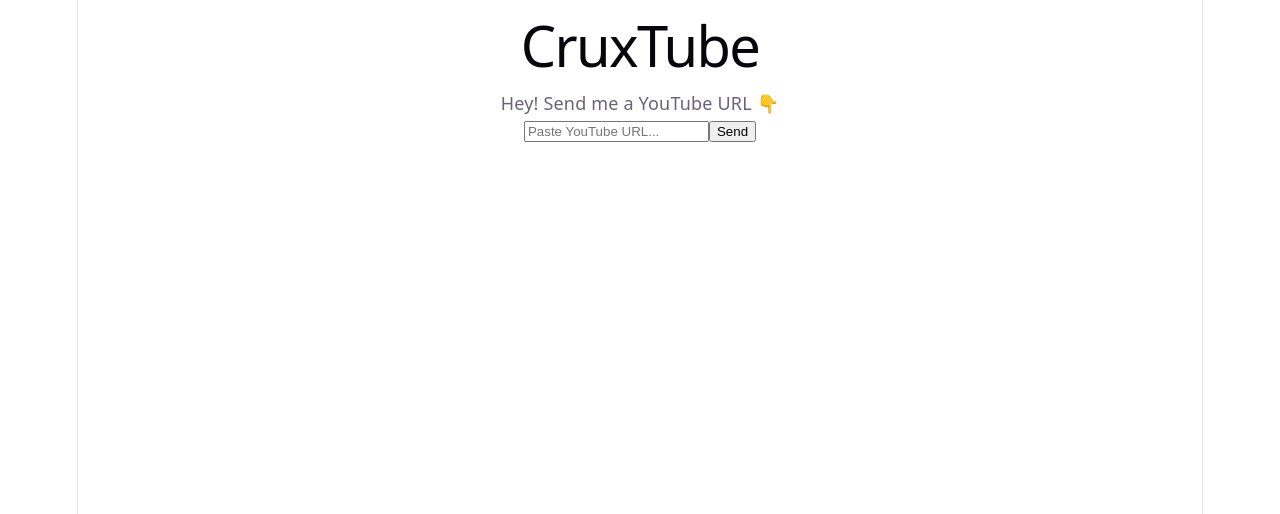
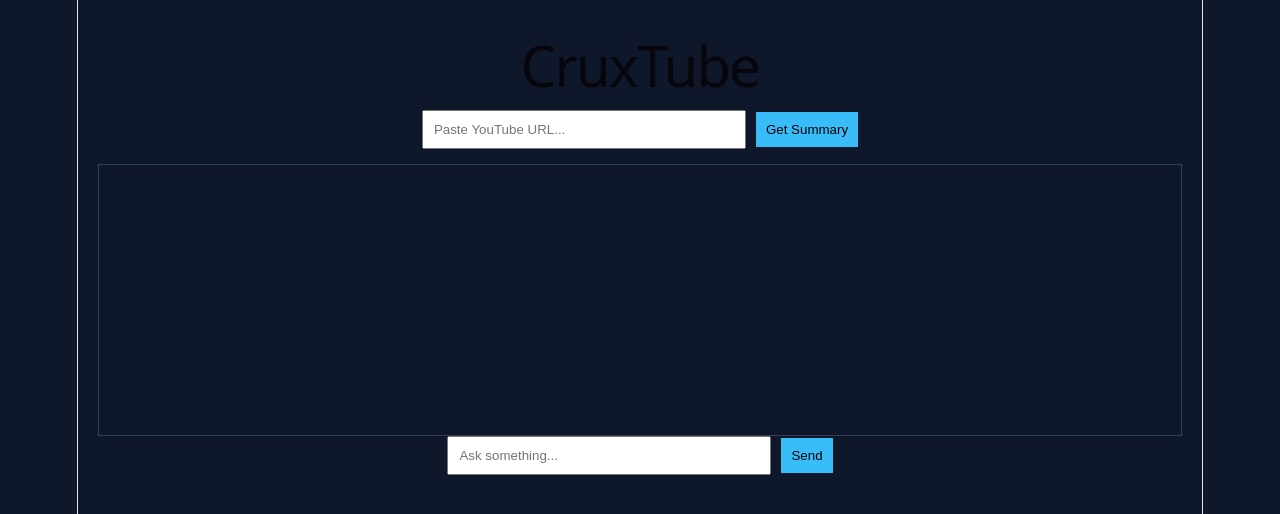
Before and after one commit to Yousufkhalid7/CruxTube, a React (Vite) app in the folder client/: page / in a window 1280 px wide. Shown: the top 514 px of the page. Built offline with nearby package versions, Linux system fonts and the light colour scheme.

Commit message:
Fix: Minor changes

```diff
--- a/client/src/App.jsx
+++ b/client/src/App.jsx
@@ -1,67 +1,25 @@
-import { useState, useRef, useEffect } from "react";
+import { useState } from "react";
+import "./App.css";
 
-export default function App() {
+function App() {
     const [url, setUrl] = useState("");
+    const [summary, setSummary] = useState("");
     const [videoId, setVideoId] = useState("");
-  const [summary, setSummary] = useState("");
+    const [question, setQuestion] = useState("");
+    const [chat, setChat] = useState([]);
+    const [loading, setLoading] = useState(false);
     const [translated, setTranslated] = useState("");
     const [showOriginal, setShowOriginal] = useState(false);
-  const [loading, setLoading] = useState(false);
-  const [chat, setChat] = useState([]);
-  const [question, setQuestion] = useState("");
-
-  const chatEndRef = useRef(null);
 
     const getVideoId = (url) => {
         const match = url.match(/(?:v=|youtu\.be\/)([^&]+)/);
         return match ? match[1] : null;
     };
 
-  useEffect(() => {
-    chatEndRef.current?.scrollIntoView({ behavior: "smooth" });
-  }, [chat]);
-
-  // ✨ Skeleton Loader
-  const Skeleton = () => (
-    <div className="animate-pulse space-y-3">
-      <div className="h-4 bg-gray-700 rounded w-3/4"></div>
-      <div className="h-4 bg-gray-700 rounded w-2/3"></div>
-      <div className="h-4 bg-gray-700 rounded w-1/2"></div>
-    </div>
-  );
-
-  // ✨ Streaming Effect
-  const streamText = (text, baseChat) => {
-    let i = 0;
-    let current = "";
-
-    const interval = setInterval(() => {
-      current += text[i];
-      i++;
-
-      setChat([
-        ...baseChat,
-        { type: "bot", text: current + " ▌" },
-      ]);
-
-      if (i >= text.length) {
-        clearInterval(interval);
-        setChat([...baseChat, { type: "bot", text }]);
-      }
-    }, 8);
-  };
-
-  // 🎥 Process Video
-  const handleSubmit = async () => {
+    const processVideo = async () => {
         if (!url) return;
 
         setLoading(true);
-    setSummary("");
-    setChat([]);
-    setShowOriginal(false);
-
-    const id = getVideoId(url);
-    setVideoId(id);
 
         try {
             const res = await fetch(
@@ -70,153 +28,113 @@
             const data = await res.json();
 
             setSummary(data.summary);
-      setChat([
-        {
-          type: "bot",
-          text: "Summary ready. Ask me anything about the video.",
-        },
-      ]);
-    } catch {
-      setSummary("Something went wrong.");
+            setVideoId(getVideoId(url));
+            setChat([]); // reset chat
+        } catch (err) {
+            console.error(err);
         }
 
         setLoading(false);
     };
 
-  // 💬 Chat
+    const translateSummary = async () => {
+        const res = await fetch("http://localhost:5000/translate-summary", {
+            method: "POST",
+            headers: {
+                "Content-Type": "application/json"
+            },
+            body: JSON.stringify({ videoId })
+        });
+
+        const data = await res.json();
+
+        setTranslated(data.translated);
+        setShowOriginal(true);
+    };
+
     const askQuestion = async () => {
         if (!question || !videoId) return;
 
         const newChat = [...chat, { type: "user", text: question }];
-    setChat([...newChat, { type: "bot", text: "" }]);
+        setChat(newChat);
         setQuestion("");
 
         try {
             const res = await fetch("http://localhost:5000/chat", {
                 method: "POST",
-        headers: { "Content-Type": "application/json" },
+                headers: {
+                    "Content-Type": "application/json",
+                },
                 body: JSON.stringify({ videoId, question }),
             });
 
             const data = await res.json();
-      streamText(data.answer, newChat);
-    } catch {
-      console.error("Chat error");
-    }
-  };
 
-  // 🌐 Translate
-  const translateSummary = async () => {
-    try {
-      const res = await fetch(
-        "http://localhost:5000/translate-summary",
-        {
-          method: "POST",
-          headers: { "Content-Type": "application/json" },
-          body: JSON.stringify({ videoId }),
-        }
-      );
-
-      const data = await res.json();
-      setTranslated(data.translated);
-      setShowOriginal(true);
-    } catch {
-      console.error("Translate error");
+            setChat([
+                ...newChat,
+                { type: "bot", text: data.answer || "No response" },
+            ]);
+        } catch (err) {
+            console.error(err);
         }
     };
 
     return (
-    <div className="min-h-screen bg-gradient-to-br from-[#0f172a] via-[#020617] to-black text-white flex flex-col items-center px-4 py-8">
+        <div className="container">
+            <h1>CruxTube</h1>
 
-      {/* Header */}
-      <h1 className="text-4xl font-bold bg-gradient-to-r from-sky-400 to-blue-500 bg-clip-text text-transparent mb-10">
-        CruxTube
-      </h1>
-
-      {/* Glass Container */}
-      <div className="w-full max-w-2xl bg-white/5 backdrop-blur-lg border border-white/10 rounded-2xl shadow-xl p-5 space-y-5">
-
-        {/* Bot Intro */}
-        <div className="bg-white/10 px-4 py-3 rounded-xl w-fit text-gray-200">
-          Hey! Send me a YouTube URL 👇
-        </div>
-
-        {/* Input */}
-        <div className="flex gap-2">
+            {/* URL Input */}
+            <div className="url-box">
                 <input
                     type="text"
                     placeholder="Paste YouTube URL..."
                     value={url}
                     onChange={(e) => setUrl(e.target.value)}
-            className="flex-1 px-4 py-2 rounded-lg bg-white/10 border border-white/10 focus:outline-none focus:ring-2 focus:ring-sky-500"
-            onKeyDown={(e) => e.key === "Enter" && handleSubmit()}
                 />
-          <button
-            onClick={handleSubmit}
-            className="bg-sky-500 px-5 py-2 rounded-lg hover:bg-sky-600 transition"
-          >
-            Send
+                <button onClick={processVideo}>
+                    {loading ? "Processing..." : "Get Summary"}
                 </button>
             </div>
 
-        {/* Loading */}
-        {loading && <Skeleton />}
-
             {/* Summary */}
             {summary && (
-          <div className="bg-white/10 p-4 rounded-xl text-gray-200 leading-relaxed">
-            {showOriginal ? translated : summary}
+                <div className="summary">
+                    <h3>Summary (English)</h3>
+                    <p>{showOriginal ? translated : summary}</p>
 
                     {!showOriginal && (
-              <button
-                onClick={translateSummary}
-                className="block mt-3 text-sm text-sky-400 hover:underline"
-              >
-                Convert to original language
+                        <button onClick={translateSummary}>
+                            Convert to Original Language
                         </button>
                     )}
                 </div>
             )}
 
             {/* Chat */}
-        {chat.length > 0 && (
-          <div className="max-h-[350px] overflow-y-auto space-y-3 pr-2">
+            <div className="chat-box">
                 {chat.map((msg, i) => (
                     <div
                         key={i}
-                className={`max-w-[75%] px-4 py-2 rounded-xl text-sm ${
-                  msg.type === "user"
-                    ? "ml-auto bg-sky-500 text-black"
-                    : "bg-white/10 text-gray-200"
-                }`}
+                        className={msg.type === "user" ? "user" : "bot"}
                     >
                         {msg.text}
                     </div>
                 ))}
-            <div ref={chatEndRef} />
             </div>
-        )}
 
-        {/* Chat Input */}
-        {chat.length > 0 && (
-          <div className="flex gap-2">
+            {/* Input */}
+            <div className="input-box">
                 <input
                     type="text"
-              placeholder="Ask anything..."
+                    placeholder="Ask something..."
                     value={question}
                     onChange={(e) => setQuestion(e.target.value)}
-              className="flex-1 px-4 py-2 rounded-lg bg-white/10 border border-white/10 focus:outline-none focus:ring-2 focus:ring-sky-500"
                     onKeyDown={(e) => e.key === "Enter" && askQuestion()}
                 />
-            <button
-              onClick={askQuestion}
-              className="bg-sky-500 px-4 py-2 rounded-lg hover:bg-sky-600 transition"
-            >
-              Send
-            </button>
-          </div>
-        )}
+                <button onClick={askQuestion}>Send</button>
             </div>
         </div>
     );
 }
+
+export default App;
```
Lines whose indentation alone changed are shown as unchanged.
